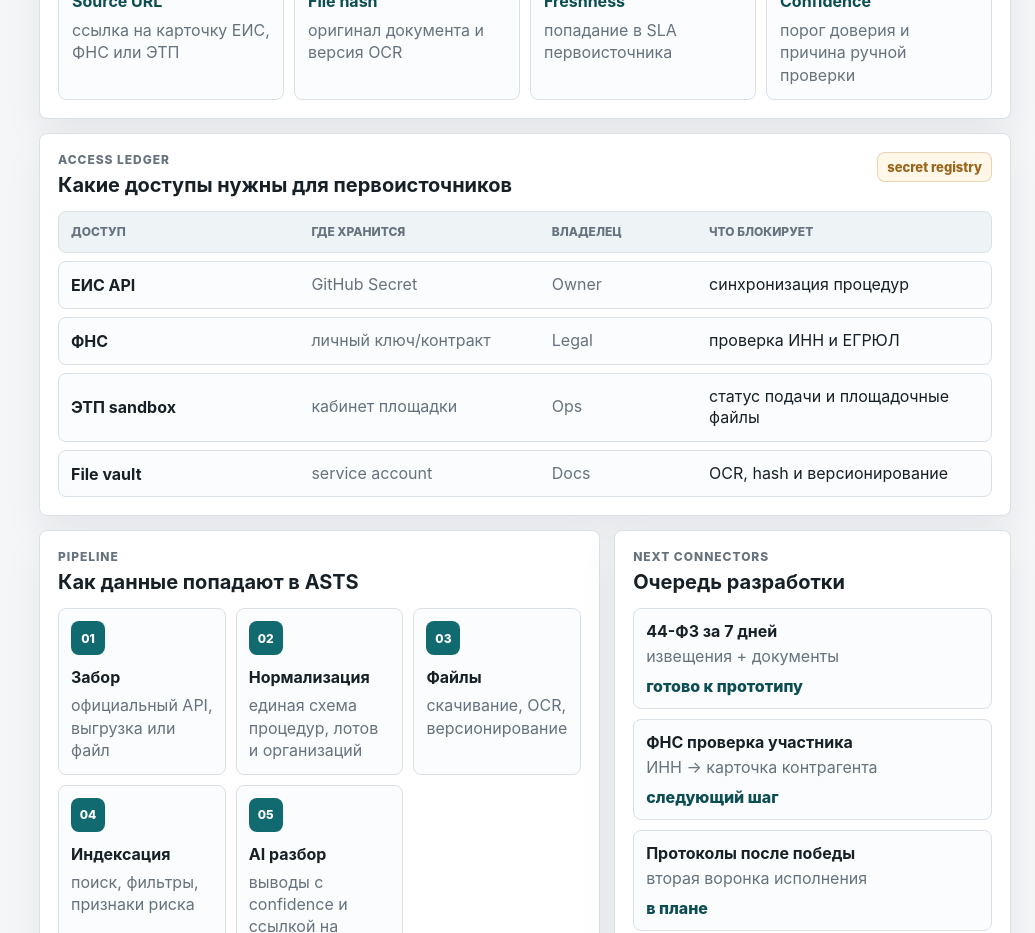
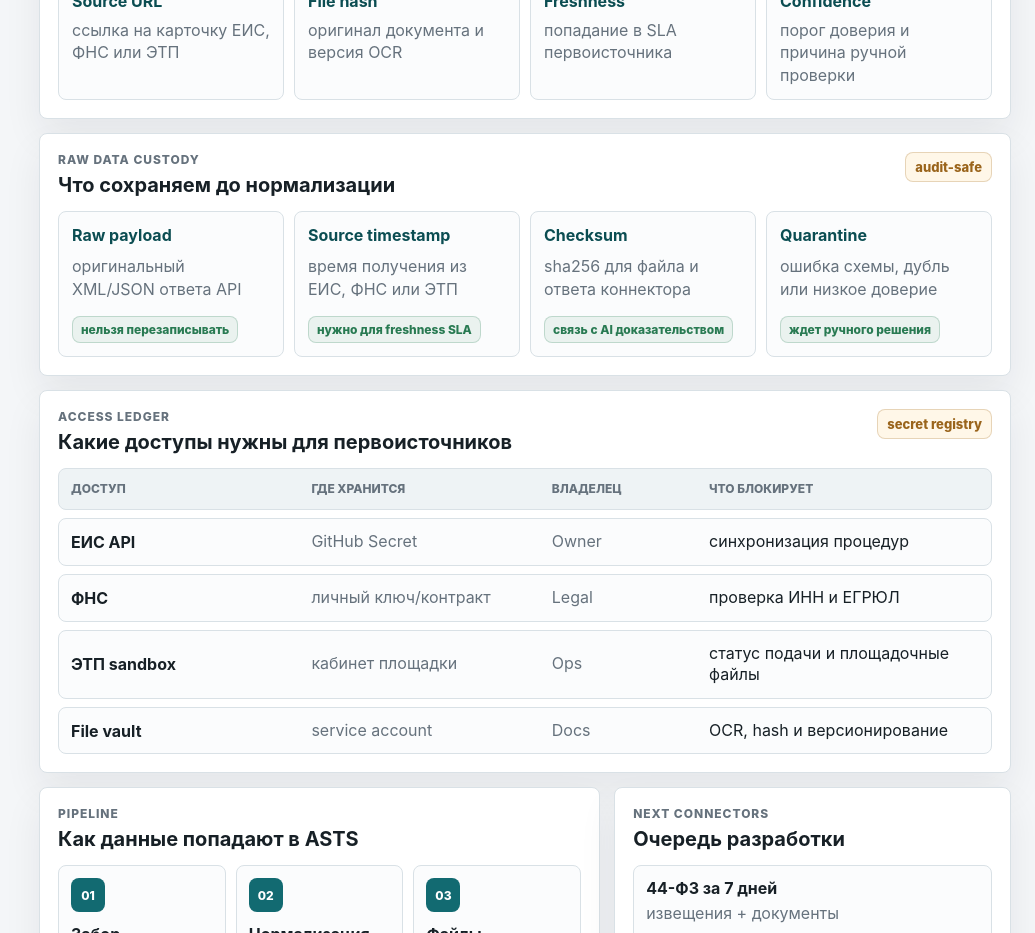
Before and after one commit to info14fourteen-creator/ASTS, a Next.js app in the folder apps/web/: page /sources in a window 1280 px wide. Shown: the part 1620-2553 px from the top of the page, without its empty margins (245-1280 px from the left). Built offline with nearby package versions, Linux system fonts and the light colour scheme.

Commit message:
Add raw data custody to sources

```diff
--- a/apps/web/app/globals.css
+++ b/apps/web/app/globals.css
@@ -1681,6 +1681,56 @@ dd {
   line-height: 1.4;
 }
 
+.raw-custody-panel {
+  margin-top: 14px;
+}
+
+.raw-custody-grid {
+  display: grid;
+  grid-template-columns: repeat(4, minmax(0, 1fr));
+  gap: 10px;
+}
+
+.raw-custody-card {
+  display: grid;
+  min-height: 146px;
+  border: 1px solid var(--line);
+  border-radius: 8px;
+  padding: 13px;
+  background: #fbfcfd;
+}
+
+.raw-custody-card strong,
+.raw-custody-card p,
+.raw-custody-card em {
+  display: block;
+}
+
+.raw-custody-card strong {
+  color: var(--accent-dark);
+  line-height: 1.25;
+}
+
+.raw-custody-card p {
+  margin: 8px 0 0;
+  color: var(--muted);
+  line-height: 1.4;
+}
+
+.raw-custody-card em {
+  align-self: end;
+  width: fit-content;
+  margin-top: 12px;
+  border: 1px solid rgba(40, 122, 82, 0.22);
+  border-radius: 8px;
+  padding: 5px 8px;
+  background: rgba(40, 122, 82, 0.08);
+  color: var(--green);
+  font-style: normal;
+  font-size: 12px;
+  font-weight: 850;
+}
+
 .access-ledger-panel {
   margin-top: 14px;
 }
@@ -3415,6 +3465,10 @@ dd {
     grid-template-columns: repeat(2, minmax(0, 1fr));
   }
 
+  .raw-custody-grid {
+    grid-template-columns: repeat(2, minmax(0, 1fr));
+  }
+
   .access-ledger-row {
     grid-template-columns: 1fr 1fr;
     align-items: start;
@@ -3621,6 +3675,10 @@ dd {
     grid-template-columns: 1fr;
   }
 
+  .raw-custody-grid {
+    grid-template-columns: 1fr;
+  }
+
   .access-ledger-row {
     grid-template-columns: 1fr;
     gap: 6px;
--- a/apps/web/app/sources/page.tsx
+++ b/apps/web/app/sources/page.tsx
@@ -77,6 +77,13 @@ const storageRules = [
   ["Object storage", "оригинальные документы, OCR, версии файлов"],
   ["Search index", "полнотекстовый поиск по ТЗ, протоколам и КП"],
   ["Audit log", "кто и когда принял AI-рекомендацию или изменил этап"],
+];
+
+const rawCustody = [
+  ["Raw payload", "оригинальный XML/JSON ответа API", "нельзя перезаписывать"],
+  ["Source timestamp", "время получения из ЕИС, ФНС или ЭТП", "нужно для freshness SLA"],
+  ["Checksum", "sha256 для файла и ответа коннектора", "связь с AI доказательством"],
+  ["Quarantine", "ошибка схемы, дубль или низкое доверие", "ждет ручного решения"],
 ];
 
 export default function SourcesPage() {
@@ -196,6 +203,25 @@ export default function SourcesPage() {
           </div>
         </section>
 
+        <section className="panel raw-custody-panel">
+          <div className="panel-head compact">
+            <div>
+              <p className="eyebrow">Raw data custody</p>
+              <h2>Что сохраняем до нормализации</h2>
+            </div>
+            <span className="status-pill green">audit-safe</span>
+          </div>
+          <div className="raw-custody-grid">
+            {rawCustody.map(([title, text, rule]) => (
+              <article className="raw-custody-card" key={title}>
+                <strong>{title}</strong>
+                <p>{text}</p>
+                <em>{rule}</em>
+              </article>
+            ))}
+          </div>
+        </section>
+
         <section className="panel access-ledger-panel">
           <div className="panel-head compact">
             <div>
```
